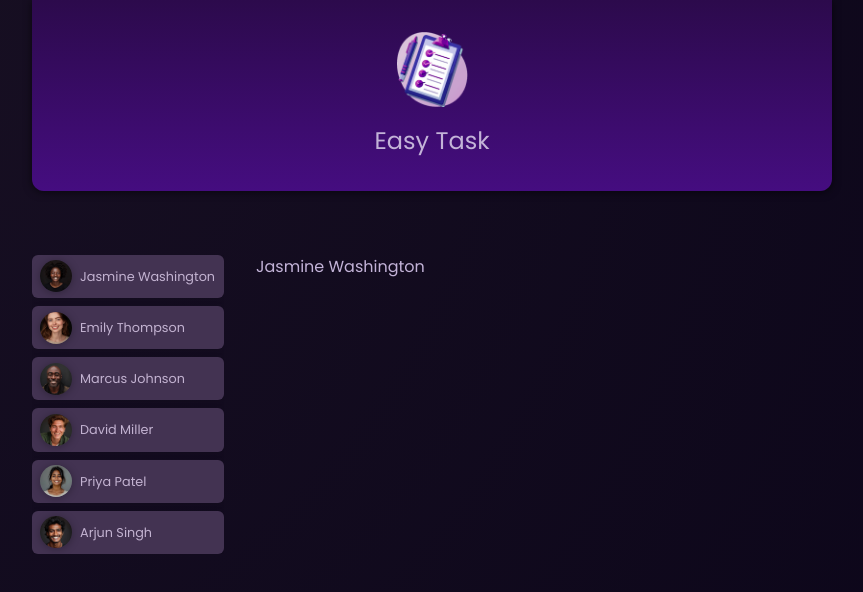
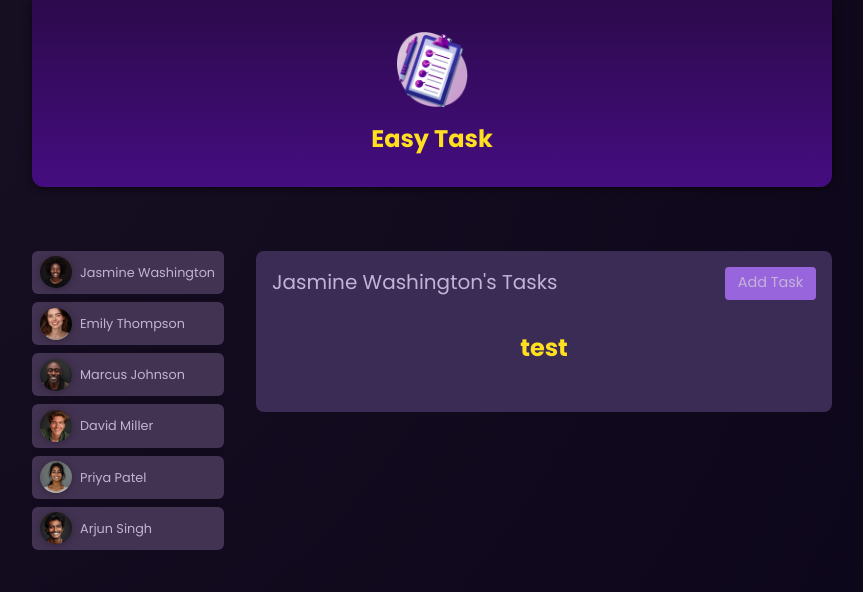
Before and after one commit to ManosDaskalelis/LearningAngular, an Angular app: page / in a window 1280 px wide. Both pictures are taken after a click on the button "Jasmine Washington". Shown: the top 592 px of the page, without its empty margins (208-1071 px from the left). Built offline with nearby package versions, Linux system fonts and the light colour scheme.

Commit message:
additions

```diff
--- a/src/app/tasks/tasks.component.css
+++ b/src/app/tasks/tasks.component.css
@@ -0,0 +1,63 @@
+#tasks {
+    padding: 1rem;
+    border-radius: 8px;
+    max-height: 60vh;
+    overflow: auto;
+    background-color: #3a2c54;
+  }
+
+  header {
+    display: flex;
+    justify-content: space-between;
+    align-items: flex-start;
+    margin-bottom: 2rem;
+    gap: 1rem;
+  }
+
+  h2 {
+    margin: 0;
+    font-size: 0.9rem;
+    width: 60%;
+    text-wrap: balance;
+  }
+
+  menu {
+    margin: 0;
+    padding: 0;
+  }
+
+  menu button {
+    font: inherit;
+    cursor: pointer;
+    background-color: #9965dd;
+    border-radius: 4px;
+    border: none;
+    padding: 0.35rem 0.8rem;
+    font-size: 0.9rem;
+  }
+
+  menu button:hover,
+  menu button:active {
+    background-color: #a565dd
+  }
+
+  ul {
+    list-style: none;
+    margin: 1rem 0;
+    padding: 0;
+    display: flex;
+    flex-direction: column;
+    gap: 1rem;
+    max-height: 50vh;
+    overflow: auto;
+  }
+
+  @media (min-width: 768px) {
+    h2 {
+      font-size: 1.25rem;
+    }
+
+    menu {
+      width: auto;
+    }
+  }
--- a/src/app/tasks/tasks.component.html
+++ b/src/app/tasks/tasks.component.html
@@ -1,5 +1,14 @@
-<div class="container">
-    <div>
-        <h1>{{name}}</h1>
-    </div>
-</div>
+<section id="tasks">
+    <header>
+        <h2>{{name}}'s Tasks</h2>
+        <menu>
+            <button>Add Task</button>
+        </menu>
+    </header>
+    <h1>test</h1>
+    <ul>
+        <li>
+
+        </li>
+    </ul>
+</section>
--- a/src/app/users/users.component.ts
+++ b/src/app/users/users.component.ts
@@ -28,10 +28,10 @@ export class UsersComponent {
   // @Input({required: true}) avatar!: string;
   // @Input({required: true}) name!: string;
   // @Input({required: true}) id!: string;
-  // @Output() select = new EventEmitter<string>();
   // Avatar = input.required<string>();
   // Name = input.required<string>();
   // Id = input.required<string>();
+  // @Output() select = new EventEmitter<string>();
 
   // selecterdUser = signal(DUMMY_USERS[randomIndex]);
   // imagePath = computed(() => 'assets/users/' + this.selecterdUser().avatar); signals
--- a/src/styles.css
+++ b/src/styles.css
@@ -1,4 +1,5 @@
 @import "tailwindcss";
+
 * {
   box-sizing: border-box;
 }
@@ -15,3 +16,7 @@ body {
   padding: 0;
   height: 100%;
 }
+
+h1{
+  @apply text-2xl font-bold text-center mb-4 text-yellow-300;
+}
```
Also changed, not shown: src/app/app.component.html (+9 -0 lines), src/app/app.component.ts (line endings or trailing spaces).
